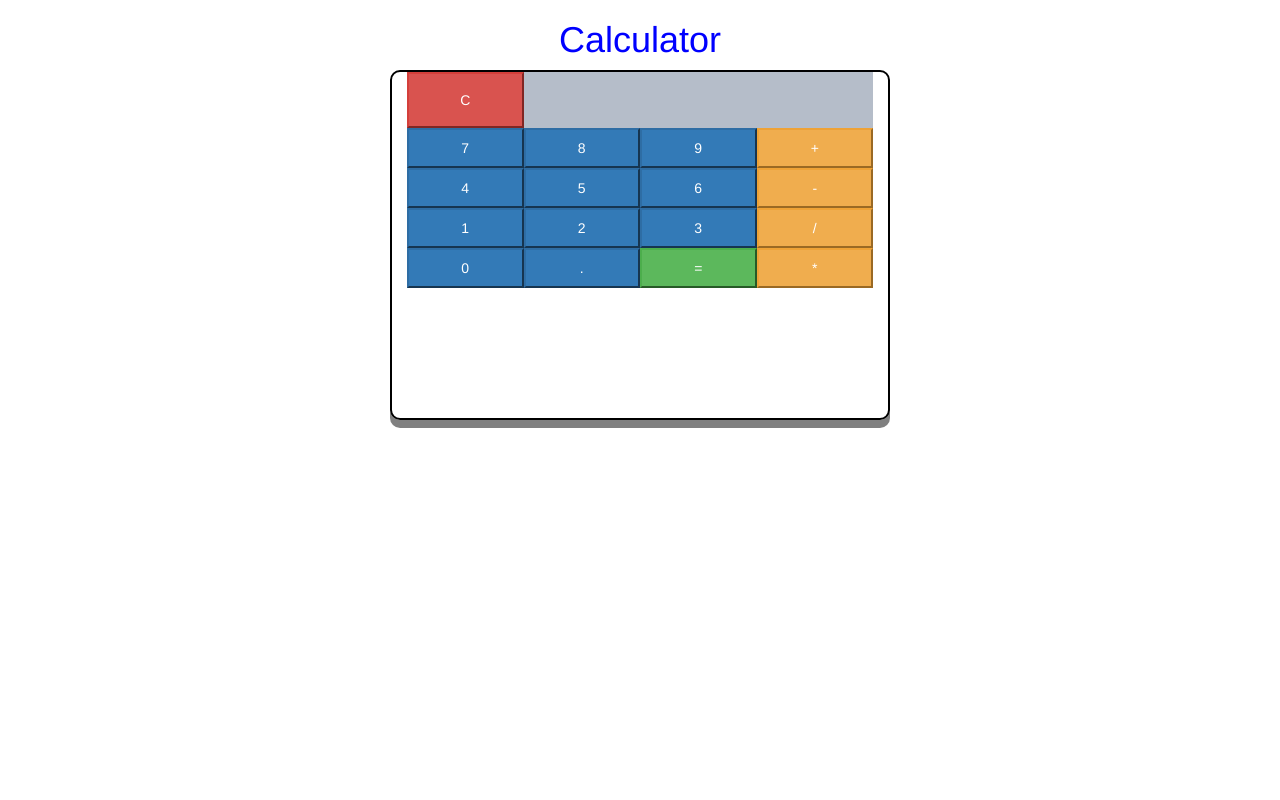
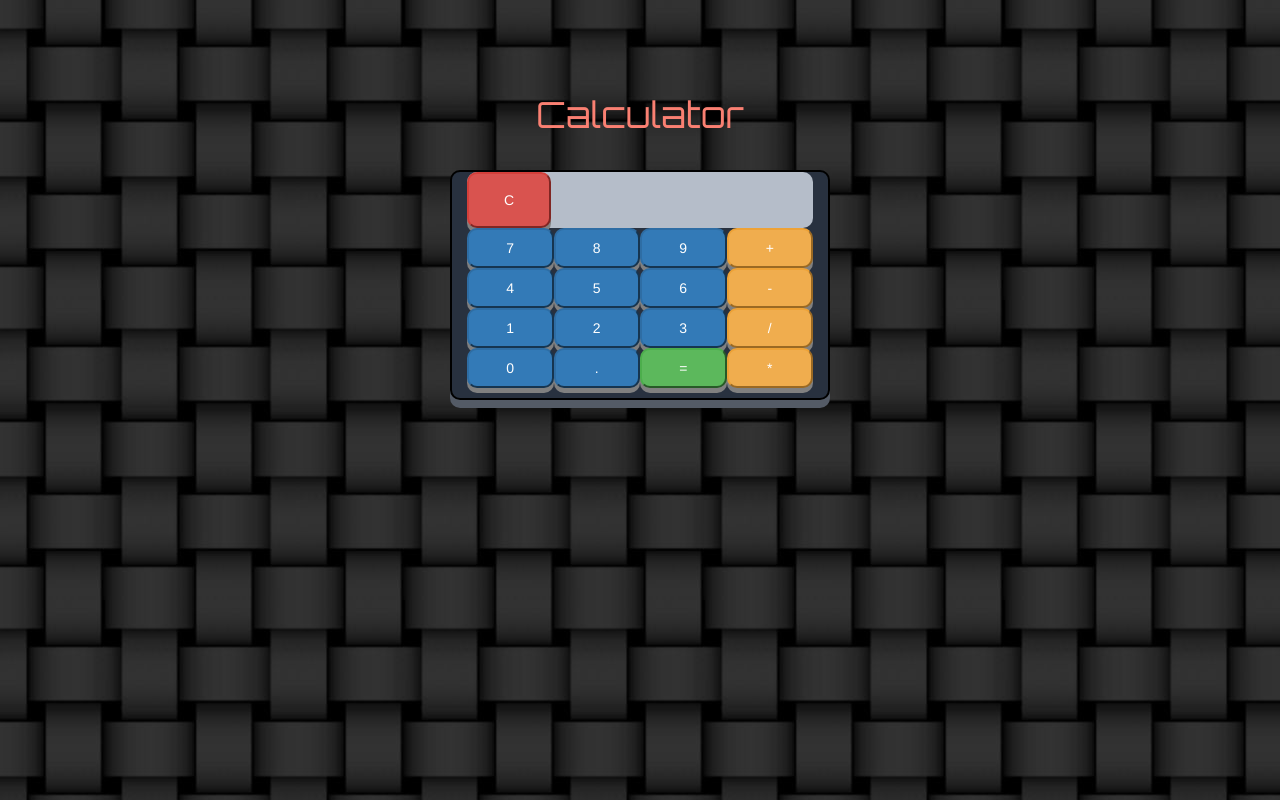
Before and after one commit to HueVang/calculator-assignment, a website: page public/views/index.html in a window 1280 px wide. Drawn offline with nearby package versions, Linux system fonts and the light colour scheme.

Commit message:
Added bootstrap styling and updated README.

```diff
--- a/public/client.js
+++ b/public/client.js
@@ -16,15 +16,17 @@ function typeInput(event) {
 
 function typeOperation(event) {
   event.preventDefault();
+  if (inputCount == 1) {
     operator = $(this).attr('id');
     inputCount += 1;
     $('#input' + inputCount).append($(this).text());
     inputCount += 1;
   }
+}
 
 function calculate(event) {
   event.preventDefault();
-
+  if (inputCount == 3) {
     var val1 = $('#input1').text();
     var val2 = $('#input3').text();
     console.log(operator);
@@ -37,6 +39,7 @@ function calculate(event) {
       success: showResult
     });
   }
+}
 
 function showResult() {
   $.ajax({
@@ -47,9 +50,13 @@ function showResult() {
 }
 
 function appendResult(obj) {
-  $('#display').append('<div class="answer">'+ obj.result +'</div>');
-  inputCount = 1;
+  $('.answer').remove();
+  $('#display').append('<div class="answer">'+ '= ' + obj.result +'</div>');
+  if(inputCount == 3) {
+    $('#buttons').one('click', clear);
   }
+}
+
 
 function clear() {
   $('.answer').remove();
--- a/public/views/index.html
+++ b/public/views/index.html
@@ -4,6 +4,7 @@
   <meta charset="utf-8">
   <script type="text/javascript" src="/jquery.min.js" charset="utf-8"></script>
   <script type="text/javascript" src="/client.js" charset="utf-8"></script>
+  <link href="https://fonts.googleapis.com/css?family=Arimo|Orbitron" rel="stylesheet">
   <link rel="stylesheet" href="http://maxcdn.bootstrapcdn.com/bootstrap/3.3.1/css/bootstrap.min.css">
   <script src="//maxcdn.bootstrapcdn.com/bootstrap/3.3.1/js/bootstrap.min.js"></script>
   <link rel="stylesheet" href="/views/style.css">
@@ -35,7 +36,7 @@
       <button class="operation btn-warning col-lg-3" id="divide">/</button>
       <input type="button" class="input btn-primary col-lg-3" id="0" value="0"/>
       <input type="button" class="input btn-primary col-lg-3" id="." value="."/>
-      <button type="submit" class="btn-success col-lg-3" id="equals">=</button>
+      <button class="btn-success col-lg-3" id="equals">=</button>
       <button class="operation btn-warning col-lg-3" id="multiply">*</button>
     </form>
   </div>
--- a/public/views/style.css
+++ b/public/views/style.css
@@ -1,20 +1,68 @@
+body {
+  background-image: url('/views/Background-Tiles2.jpg');
+}
+
 h1 {
+  position: relative;
+  top: 75px;
   text-align: center;
-  color: blue;
+  font-family: 'Orbitron', sans-serif;
+  color: salmon;
+}
+
+h1:hover {
+  animation: flash 1s linear infinite;
+}
+
+
+@keyframes flash {
+  50% { opacity : 0; }
+}
+
+span, #display {
+  font-family: 'Orbitron', sans-serif;
+  font-size: 1em;
+  color: black;
+  font-weight: bold;
+}
+
+.col-lg-3 {
+  border-radius: 10px;
+  box-shadow: 0px 5px gray;
+  margin-top: 0px;
+  transition: 0.5s all ease-in-out;
+}
+
+.col-lg-3:hover {
+  position: relative;
+  top: -5px;
 }
 
 #calculator {
-  height: 350px;
-  width: 500px;
+  height: 230px;
+  width: 380px;
+  position: relative;
+  top: 100px;
   display: table;
   border: 2px solid black;
   border-radius: 10px;
-  box-shadow: 0px 8px gray;
+  box-shadow: 0px 8px #545b66;
+  background-color: #28313f;
 }
 
 #screen, #display {
   min-height: 2em;
   background-color: #b5bdc9;
+  text-align: right;
+  padding-right: 10px;
+}
+
+#screen {
+  border-radius: 10px 10px 0 10px
+}
+
+#display {
+  border-radius: 10px 0 10px 10px;
 }
 
 #clear {
```
Also changed, not shown: README.md, public/views/Background-Tiles2.jpg (added). Lines whose indentation alone changed are shown as unchanged.
